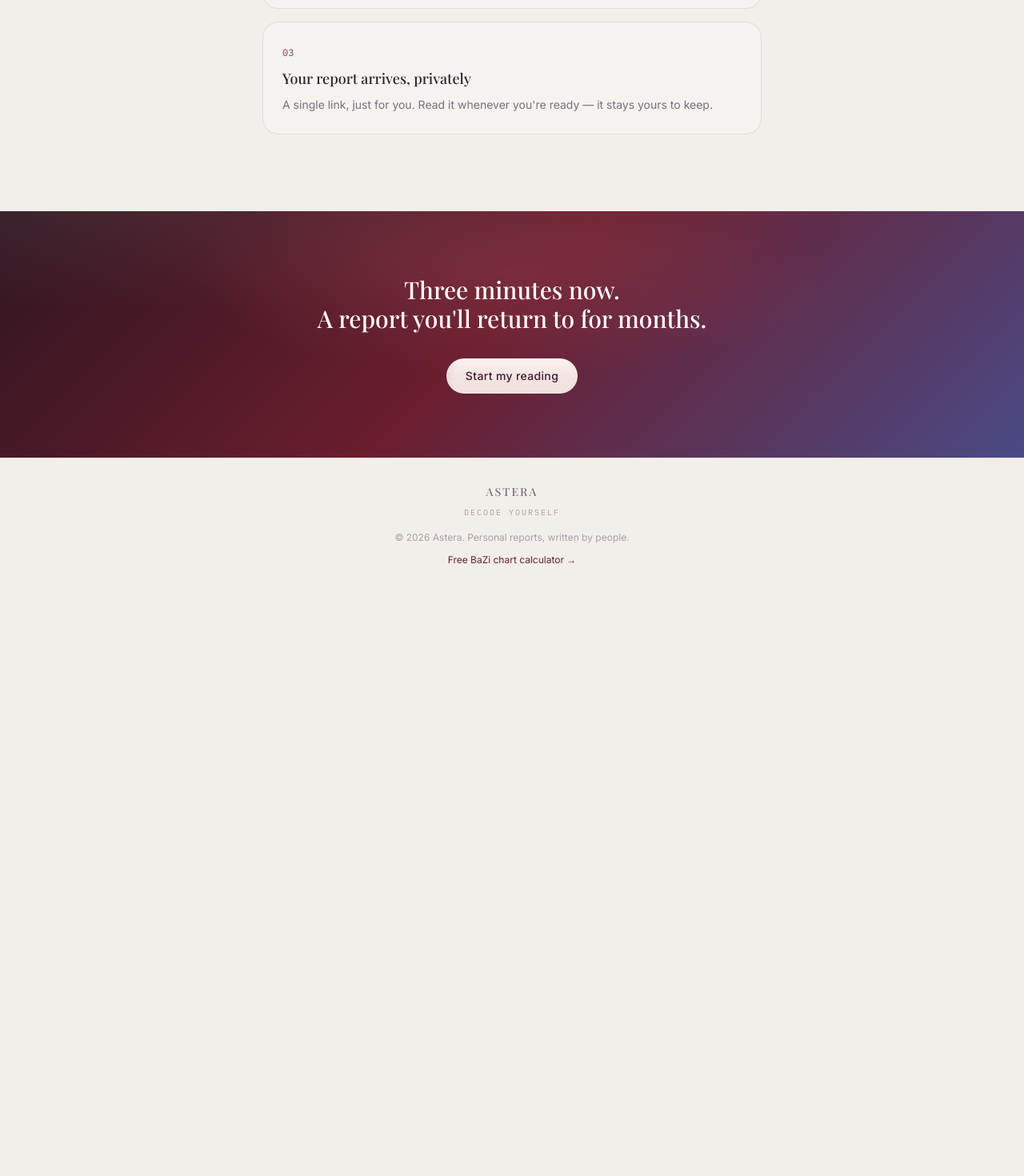
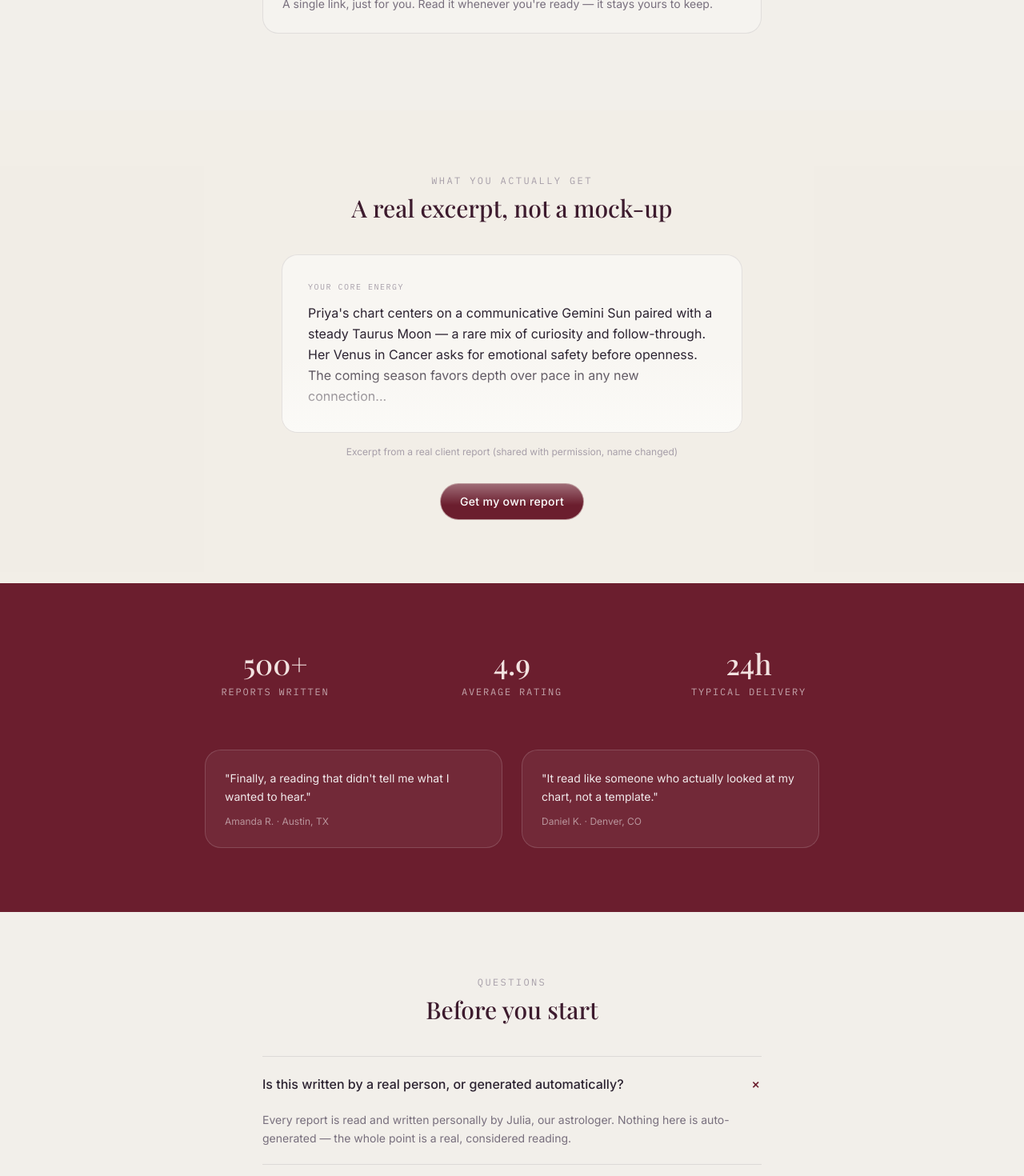
Before and after one commit to Pelegrims/Astera, a Next.js app: page / in a window 1280 px wide. Shown: the part 1318-2788 px from the top of the page at 80% size. Before the commit the page ends 2058 px from the top, so only its background shows below. Built offline with nearby package versions, Linux system fonts and the light colour scheme.

Commit message:
Add files via upload

```diff
--- a/app/page.tsx
+++ b/app/page.tsx
@@ -1,6 +1,8 @@
 import { Hero } from "@/components/landing/Hero";
 import { HowItWorks } from "@/components/landing/HowItWorks";
-import { TrustStrip } from "@/components/landing/TrustStrip";
+import { SampleReport } from "@/components/landing/SampleReport";
+import { StatsBand } from "@/components/landing/StatsBand";
+import { Faq } from "@/components/landing/Faq";
 import { FinalCta } from "@/components/landing/FinalCta";
 import { Footer } from "@/components/landing/Footer";
 import { Reveal } from "@/components/ui/Reveal";
@@ -10,10 +12,16 @@ export default function LandingPage() {
     <main>
       <Hero />
       <Reveal>
-        <TrustStrip />
+        <HowItWorks />
       </Reveal>
       <Reveal>
-        <HowItWorks />
+        <SampleReport />
+      </Reveal>
+      <Reveal>
+        <StatsBand />
+      </Reveal>
+      <Reveal>
+        <Faq />
       </Reveal>
       <Reveal>
         <FinalCta />
--- /dev/null
+++ b/components/landing/AstrologerBio.tsx
@@ -0,0 +1,37 @@
+import { Container } from "@/components/ui/Container";
+import { OrbitScatter } from "@/components/ui/OrbitScatter";
+
+export function AstrologerBio() {
+  return (
+    <section className="relative overflow-hidden py-20">
+      <OrbitScatter />
+      <Container width="lg" className="relative">
+        <div className="mx-auto grid max-w-3xl items-center gap-10 sm:grid-cols-[160px_1fr]">
+          <div className="mx-auto flex h-40 w-40 items-center justify-center rounded-full border border-burgundy/30 bg-burgundy/5 font-display text-4xl text-burgundy">
+            JG
+          </div>
+          <div className="text-center sm:text-left">
+            <p className="font-mono text-xs uppercase tracking-[0.2em] text-ink-faint">
+              Your astrologer
+            </p>
+            <h2 className="mt-2 font-display text-2xl font-medium text-aubergine sm:text-3xl">
+              Julia Grinenko
+            </h2>
+            <p className="mt-1 text-sm text-ink-muted">
+              10+ years of practice
+            </p>
+            <p className="mx-auto mt-4 max-w-lg text-balance text-base leading-relaxed text-ink-muted sm:mx-0">
+              Julia has been reading natal charts professionally for over a
+              decade, working with clients across Europe and North America.
+              Her approach blends traditional Western astrology with a
+              grounded, practical focus — she writes toward what a client
+              can actually use, not vague predictions. Every report in this
+              service is read and written by Julia personally, not
+              generated by software.
+            </p>
+          </div>
+        </div>
+      </Container>
+    </section>
+  );
+}
--- /dev/null
+++ b/components/landing/Faq.tsx
@@ -0,0 +1,71 @@
+"use client";
+
+import { useState } from "react";
+import { Container } from "@/components/ui/Container";
+
+const faqs = [
+  {
+    q: "Is this written by a real person, or generated automatically?",
+    a: "Every report is read and written personally by Julia, our astrologer. Nothing here is auto-generated — the whole point is a real, considered reading.",
+  },
+  {
+    q: "What if I don't know my exact birth time?",
+    a: "That's common. Let us know in the quiz — Julia can still write a meaningful report using your date and location; some placements (like your rising sign) will simply be noted as approximate.",
+  },
+  {
+    q: "How long does it take to get my report?",
+    a: "Usually within 24 hours. You'll get an email with a private link the moment it's ready.",
+  },
+  {
+    q: "Is my birth and personal information kept private?",
+    a: "Yes. Your report link is private and isn't indexed or shared — only you (and anyone you choose to share the link with) can view it.",
+  },
+];
+
+export function Faq() {
+  const [openIndex, setOpenIndex] = useState<number | null>(0);
+
+  return (
+    <section className="py-20">
+      <Container width="md">
+        <div className="text-center">
+          <p className="font-mono text-xs uppercase tracking-[0.2em] text-ink-faint">
+            Questions
+          </p>
+          <h2 className="mt-2 font-display text-2xl font-medium text-aubergine sm:text-3xl">
+            Before you start
+          </h2>
+        </div>
+
+        <div className="mt-10 divide-y divide-line border-y border-line">
+          {faqs.map((item, i) => {
+            const isOpen = openIndex === i;
+            return (
+              <div key={item.q}>
+                <button
+                  type="button"
+                  onClick={() => setOpenIndex(isOpen ? null : i)}
+                  className="flex w-full items-center justify-between gap-4 py-5 text-left"
+                >
+                  <span className="font-medium text-ink">{item.q}</span>
+                  <span
+                    className={`shrink-0 text-xl text-burgundy transition-transform ${
+                      isOpen ? "rotate-45" : ""
+                    }`}
+                  >
+                    +
+                  </span>
+                </button>
+                {isOpen && (
+                  <p className="pb-5 text-sm leading-relaxed text-ink-muted">
+                    {item.a}
+                  </p>
+                )}
+              </div>
+            );
+          })}
+        </div>
+      </Container>
+    </section>
+  );
+}
--- a/components/landing/FinalCta.tsx
+++ b/components/landing/FinalCta.tsx
@@ -1,18 +1,21 @@
 import { LinkButton } from "@/components/ui/Button";
 import { Container } from "@/components/ui/Container";
+import { OrbitScatter } from "@/components/ui/OrbitScatter";
 
 export function FinalCta() {
   return (
-    <section className="bg-dusk py-20 text-center">
-      <Container>
-        <h2 className="text-balance font-display text-2xl font-medium text-white sm:text-3xl">
+    <section className="relative overflow-hidden bg-bg py-24 text-center">
+      <OrbitScatter />
+      <Container className="relative">
+        <p className="font-mono text-xs uppercase tracking-[0.2em] text-ink-faint">
+          Ready when you are
+        </p>
+        <h2 className="mt-4 text-balance font-display text-3xl font-medium text-aubergine sm:text-4xl">
           Three minutes now.
           <br />A report you&apos;ll return to for months.
         </h2>
         <div className="mt-8 flex justify-center">
-          <LinkButton href="/quiz" variant="onDark">
-            Start my reading
-          </LinkButton>
+          <LinkButton href="/quiz">Start my reading</LinkButton>
         </div>
       </Container>
     </section>
--- /dev/null
+++ b/components/landing/SampleReport.tsx
@@ -0,0 +1,44 @@
+import { Container } from "@/components/ui/Container";
+import { LinkButton } from "@/components/ui/Button";
+
+export function SampleReport() {
+  return (
+    <section className="bg-bg-raised/40 py-20">
+      <Container width="lg">
+        <div className="mx-auto max-w-2xl text-center">
+          <p className="font-mono text-xs uppercase tracking-[0.2em] text-ink-faint">
+            What you actually get
+          </p>
+          <h2 className="mt-2 font-display text-2xl font-medium text-aubergine sm:text-3xl">
+            A real excerpt, not a mock-up
+          </h2>
+        </div>
+
+        <div className="relative mx-auto mt-10 max-w-xl overflow-hidden rounded-xl2 border border-line bg-bg-surface/70 p-8">
+          <p className="font-mono text-[10px] uppercase tracking-[0.15em] text-ink-faint">
+            Your Core Energy
+          </p>
+          <p className="mt-3 text-base leading-relaxed text-ink">
+            Priya&apos;s chart centers on a communicative Gemini Sun paired
+            with a steady Taurus Moon — a rare mix of curiosity and
+            follow-through. Her Venus in Cancer asks for emotional safety
+            before openness. The coming season favors depth over pace in
+            any new connection...
+          </p>
+
+          {/* fade mask signaling the rest continues in the full report */}
+          <div className="pointer-events-none absolute inset-x-0 bottom-0 h-24 bg-gradient-to-t from-bg-surface to-transparent" />
+        </div>
+
+        <p className="mt-4 text-center text-xs text-ink-faint">
+          Excerpt from a real client report (shared with permission, name
+          changed)
+        </p>
+
+        <div className="mt-8 flex justify-center">
+          <LinkButton href="/quiz">Get my own report</LinkButton>
+        </div>
+      </Container>
+    </section>
+  );
+}
--- /dev/null
+++ b/components/landing/StatsBand.tsx
@@ -0,0 +1,59 @@
+import { Container } from "@/components/ui/Container";
+
+const stats = [
+  { value: "500+", label: "Reports written" },
+  { value: "4.9", label: "Average rating" },
+  { value: "24h", label: "Typical delivery" },
+];
+
+const testimonials = [
+  {
+    quote:
+      "Finally, a reading that didn't tell me what I wanted to hear.",
+    author: "Amanda R.",
+    location: "Austin, TX",
+  },
+  {
+    quote:
+      "It read like someone who actually looked at my chart, not a template.",
+    author: "Daniel K.",
+    location: "Denver, CO",
+  },
+];
+
+export function StatsBand() {
+  return (
+    <section className="bg-burgundy py-20">
+      <Container width="lg">
+        <div className="grid gap-10 sm:grid-cols-3">
+          {stats.map((s) => (
+            <div key={s.label} className="text-center">
+              <p className="font-display text-4xl font-medium text-petal">
+                {s.value}
+              </p>
+              <p className="mt-2 font-mono text-xs uppercase tracking-[0.15em] text-white/60">
+                {s.label}
+              </p>
+            </div>
+          ))}
+        </div>
+
+        <div className="mx-auto mt-16 grid max-w-3xl gap-6 sm:grid-cols-2">
+          {testimonials.map((t) => (
+            <div
+              key={t.author}
+              className="rounded-xl2 border border-white/15 bg-white/5 p-6"
+            >
+              <p className="text-sm leading-relaxed text-white/90">
+                &quot;{t.quote}&quot;
+              </p>
+              <p className="mt-3 text-xs text-white/50">
+                {t.author} · {t.location}
+              </p>
+            </div>
+          ))}
+        </div>
+      </Container>
+    </section>
+  );
+}
--- /dev/null
+++ b/components/ui/OrbitScatter.tsx
@@ -0,0 +1,18 @@
+/**
+ * A second decorative motif, distinct from the single circle in the hero —
+ * several rings of different sizes scattered asymmetrically, so the site's
+ * visual signature feels developed rather than one repeated static icon.
+ */
+export function OrbitScatter({ className = "" }: { className?: string }) {
+  return (
+    <div
+      className={`pointer-events-none absolute inset-0 overflow-hidden ${className}`}
+      aria-hidden="true"
+    >
+      <div className="absolute -left-16 top-10 h-40 w-40 rounded-full border border-burgundy/15" />
+      <div className="absolute -right-10 top-1/3 h-24 w-24 rounded-full border border-aubergine/15" />
+      <div className="absolute bottom-0 left-1/4 h-56 w-56 rounded-full border border-burgundy/10" />
+      <div className="absolute -right-24 bottom-10 h-72 w-72 rounded-full border border-burgundy/10" />
+    </div>
+  );
+}
```
